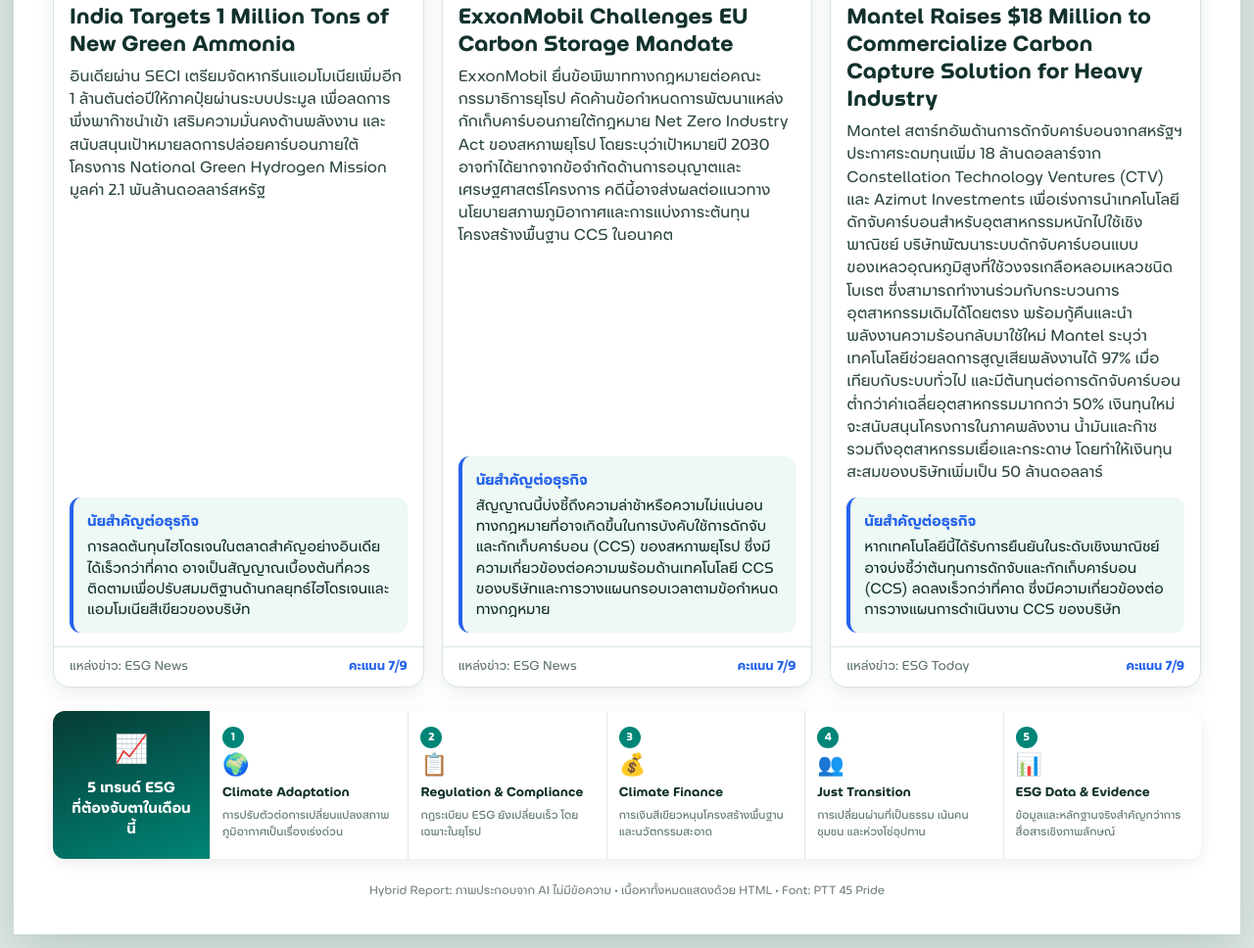
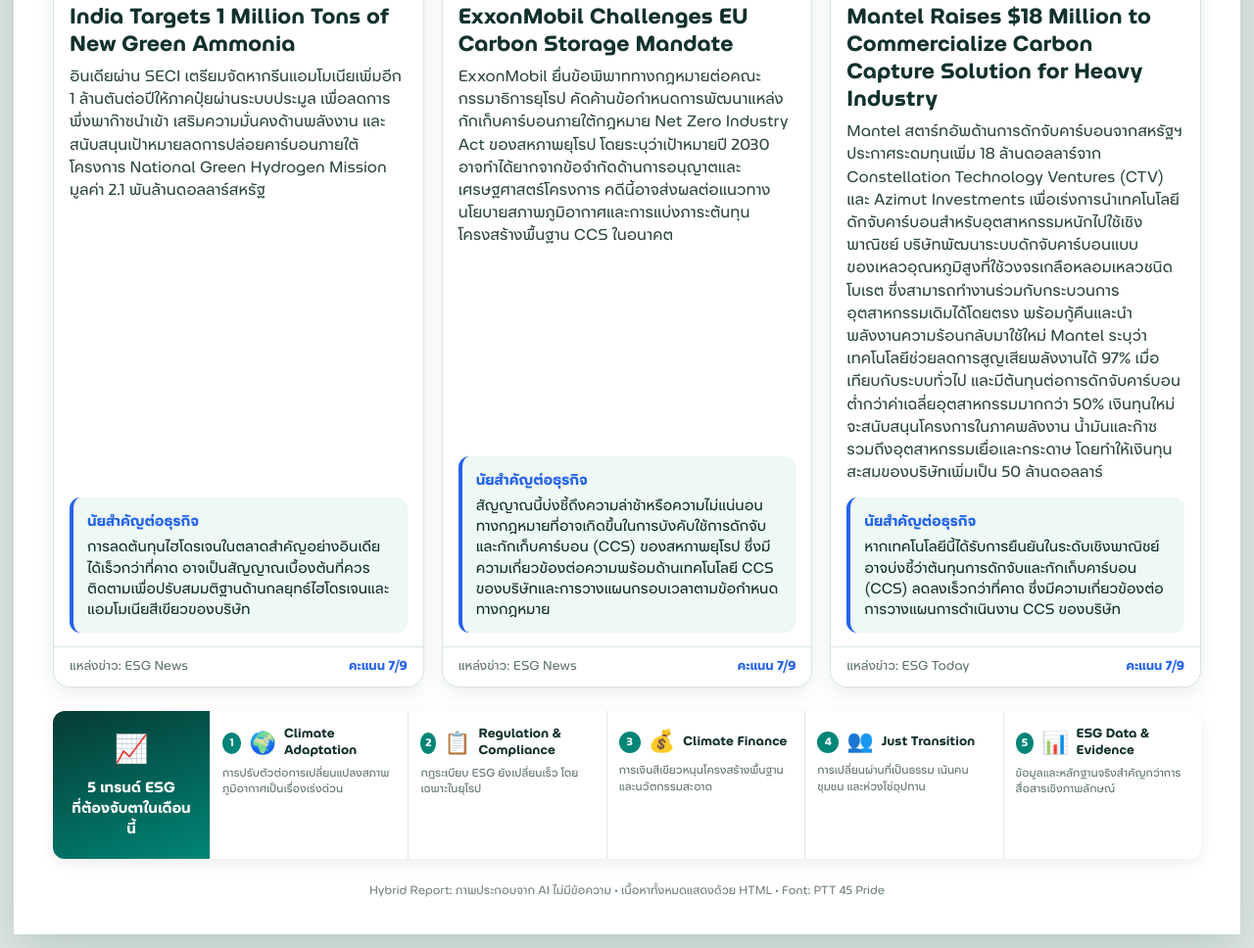
Before and after one commit to tuanenv/monthly-esg-report, a website: page index.html in a window 1280 px wide. Shown: the part 1556-2524 px from the top of the page at 98% size. Drawn offline with Linux system fonts and the light colour scheme.

Commit message:
Update report.css

```diff
--- a/assets/css/report.css
+++ b/assets/css/report.css
@@ -524,6 +524,12 @@ body {
   gap: 6px;
 }
 
+.trend-header {
+  display: flex;
+  align-items: center;
+  gap: 8px;
+}
+
 .trend-number {
   width: 22px;
   height: 22px;
@@ -539,14 +545,14 @@ body {
 
 .trend-icon {
   font-size: 22px;
-  margin-top: 2px;
+  margin-top: 0px;
 }
 
 .trend-title-en {
   font-size: 13px;
   font-weight: 700;
   color: #12312d;
-  margin-top: 4px;
+  line-height: 1.3;
 }
 
 .trend-desc-th {
```
